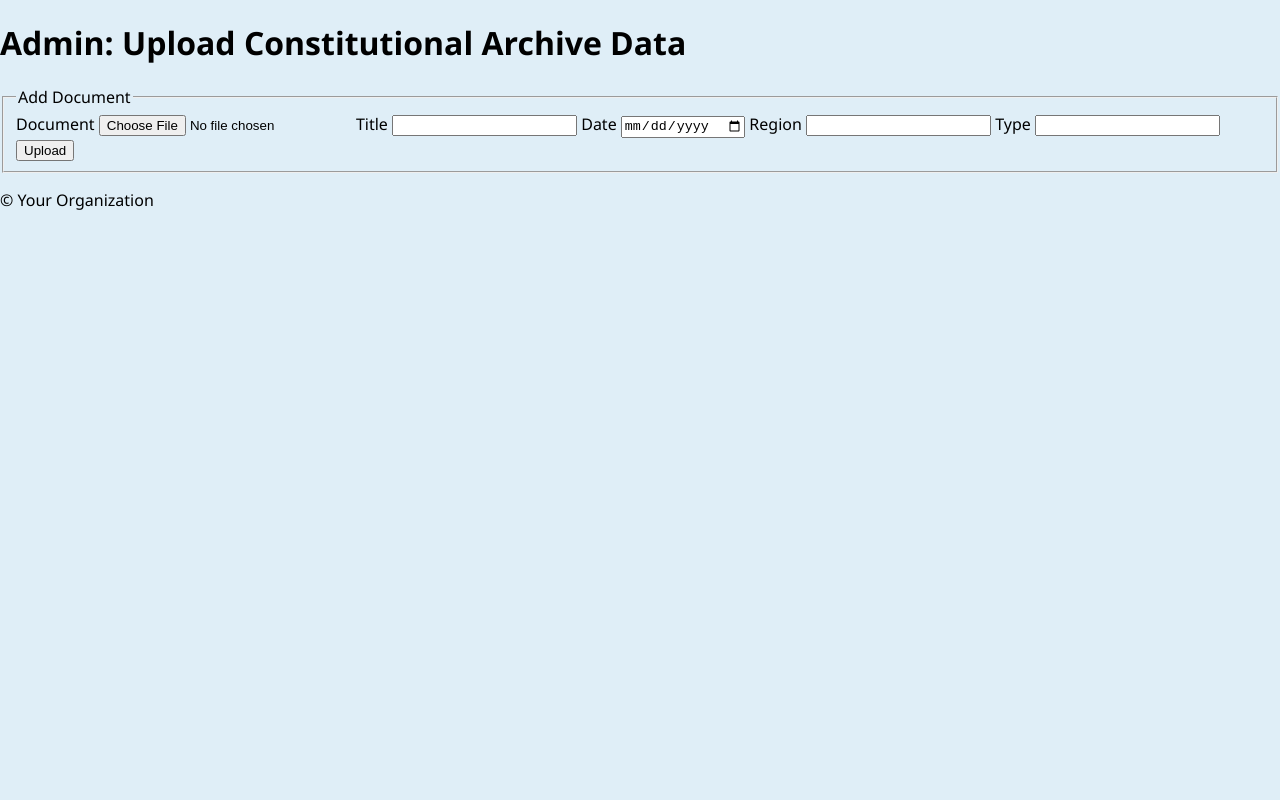
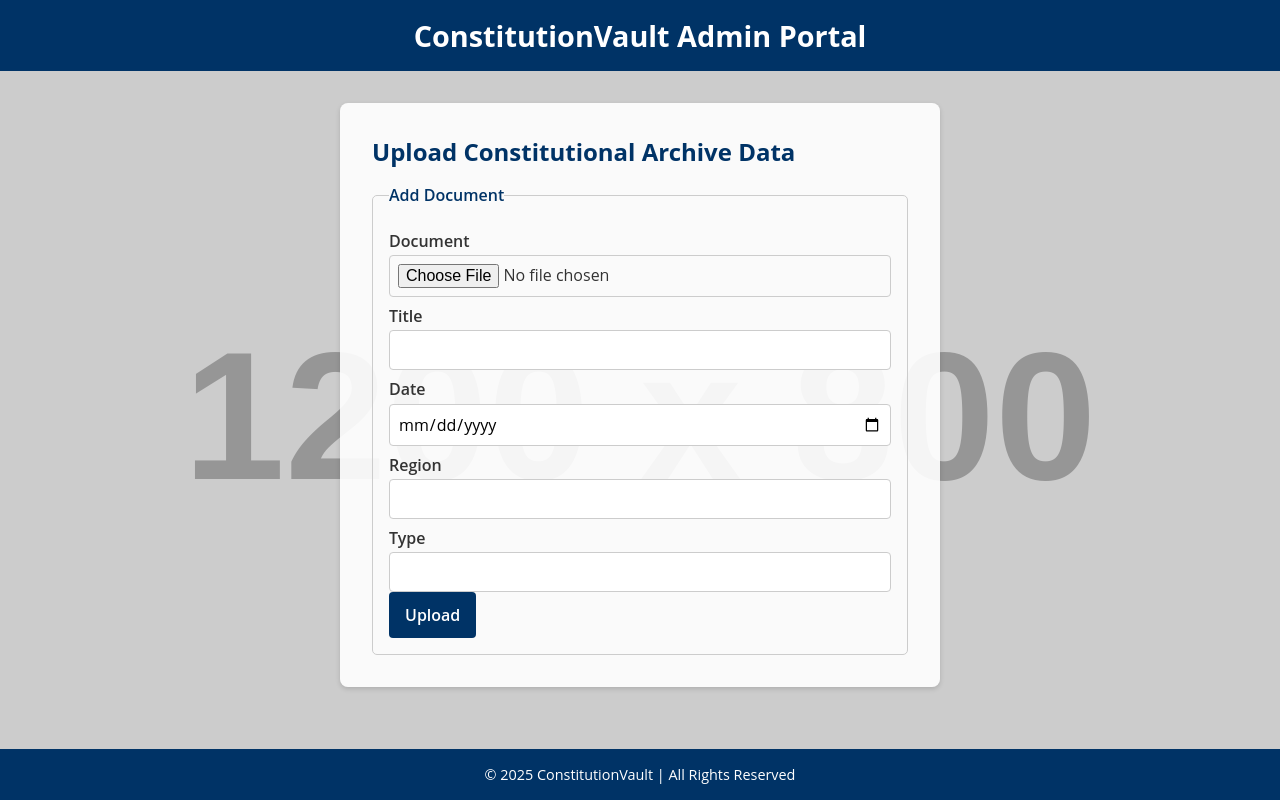
Before and after one commit to ARTMashimbyi/-ConstitutionVault, a website: page admin-add.html in a window 1280 px wide. Drawn offline with Linux system fonts and the light colour scheme; placeholder pictures from the web are drawn by us.

Commit message:
Refactor admin-add page: externalize CSS into admin-add.css and polish UI

```diff
--- /dev/null
+++ b/admin-add.css
@@ -0,0 +1,114 @@
+/* Global reset and font */
+* {
+  margin: 0;
+  padding: 0;
+  box-sizing: border-box;
+  font-family: 'Open Sans', sans-serif;
+}
+
+body {
+  background: #f4f6f9; /* Light gray background */
+  color: #333;
+}
+
+header {
+  background: #003366; /* Dark blue banner */
+  color: #fff;
+  text-align: center;
+  padding: 1rem;
+}
+
+header h1 {
+  margin: 0;
+  font-size: 1.8rem;
+}
+
+main {
+  display: flex;
+  justify-content: center;
+  align-items: flex-start;
+  min-height: calc(100vh - 80px);
+  padding: 2rem;
+  background: url('https://via.placeholder.com/1200x800/003366/ffffff?text=Background+Image') no-repeat center/cover;
+}
+
+section {
+  background: rgba(255, 255, 255, 0.9);
+  padding: 2rem;
+  border-radius: 8px;
+  width: 100%;
+  max-width: 600px;
+  box-shadow: 0 2px 5px rgba(0,0,0,0.15);
+}
+
+section h2 {
+  margin-bottom: 1rem;
+  font-size: 1.5rem;
+  color: #003366;
+}
+
+form {
+  display: flex;
+  flex-direction: column;
+  gap: 1rem;
+}
+
+fieldset {
+  border: 1px solid #ccc;
+  border-radius: 5px;
+  padding: 1rem;
+}
+
+legend {
+  font-weight: 600;
+  color: #003366;
+}
+
+label {
+  display: block;
+  margin-top: 0.5rem;
+  font-weight: 600;
+}
+
+input[type="file"],
+input[type="text"],
+input[type="date"] {
+  width: 100%;
+  padding: 0.5rem;
+  margin-top: 0.2rem;
+  border: 1px solid #ccc;
+  border-radius: 4px;
+  font: inherit;
+}
+
+button[type="submit"] {
+  cursor: pointer;
+  background: #003366;
+  color: #fff;
+  border: none;
+  border-radius: 4px;
+  padding: 0.75rem 1rem;
+  font-size: 1rem;
+  font-weight: 600;
+  transition: background 0.3s ease;
+}
+
+button[type="submit"]:hover {
+  background: #002244;
+}
+
+footer {
+  text-align: center;
+  background: #003366;
+  color: #fff;
+  padding: 1rem;
+  position: fixed;
+  bottom: 0;
+  left: 0;
+  width: 100%;
+}
+
+footer p {
+  margin: 0;
+  font-size: 0.9rem;
+}
--- a/admin-add.html
+++ b/admin-add.html
@@ -2,14 +2,16 @@
 <html lang="en">
   <head>
     <meta charset="UTF-8" />
-    <title>Admin Add Constitutional Data</title>
-    <link rel="stylesheet" href="style.css" />
+    <title>ConstitutionVault | Admin Upload</title>
+    <link rel="stylesheet" href="admin-add.css" />
   </head>
   <body>
     <header>
-      <h1>Admin: Upload Constitutional Archive Data</h1>
+      <h1>ConstitutionVault Admin Portal</h1>
     </header>
     <main>
+      <section>
+        <h2>Upload Constitutional Archive Data</h2>
         <form
           id="uploadForm"
           action="http://localhost:3000/upload"
@@ -37,9 +39,10 @@
             <button type="submit">Upload</button>
           </fieldset>
         </form>
+      </section>
     </main>
     <footer>
-      <p>&copy; Your Organization</p>
+      <p>&copy; 2025 ConstitutionVault | All Rights Reserved</p>
     </footer>
     <script src="script.js"></script>
   </body>
```
Lines whose indentation alone changed are shown as unchanged.
